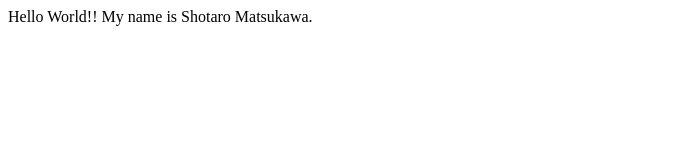
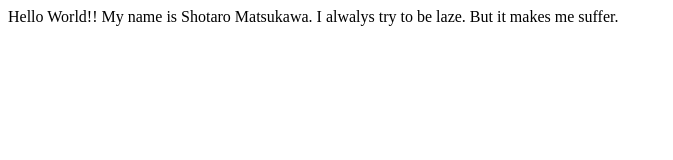
Before and after one commit to Suu169/test1, a plain HTML site: page index.html in a window 1280 px wide. Shown: the whole page, without its empty margins (0-673 px from the left). Drawn offline with Linux system fonts and the light colour scheme.

Commit message:
index.htmlに近況を示すテキストを追記

```diff
--- a/index.html
+++ b/index.html
@@ -6,5 +6,6 @@
     <body>
         Hello World!!
         My name is Shotaro Matsukawa.
+        I alwalys try to be laze. But it makes me suffer.
     </body>
 </html>
```
